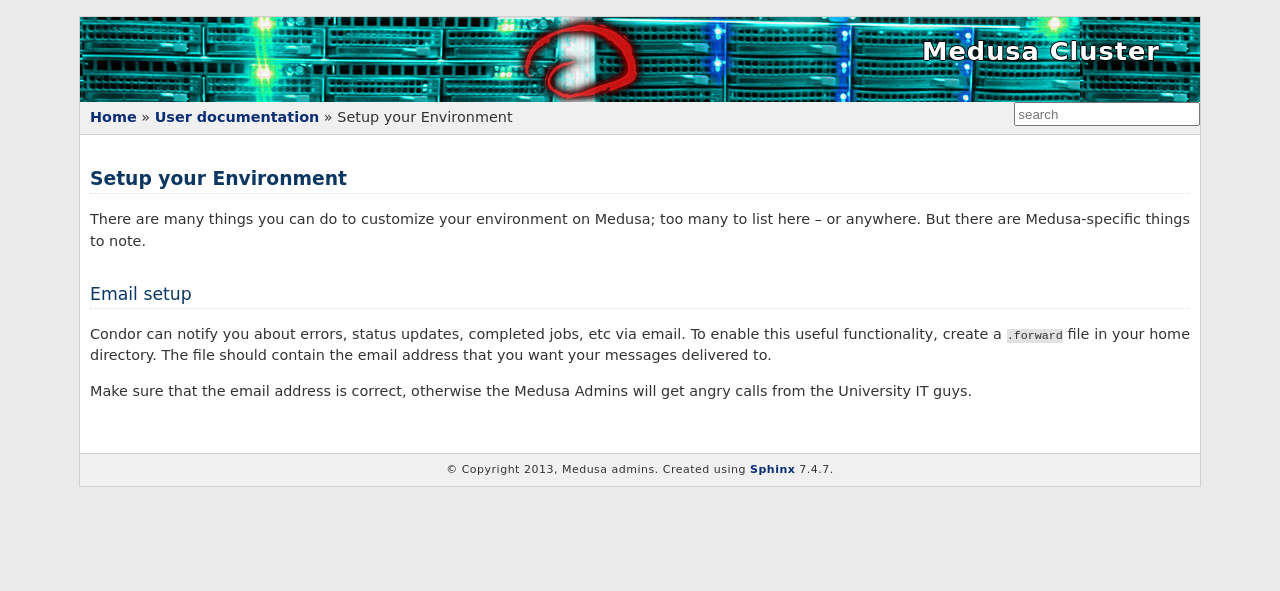
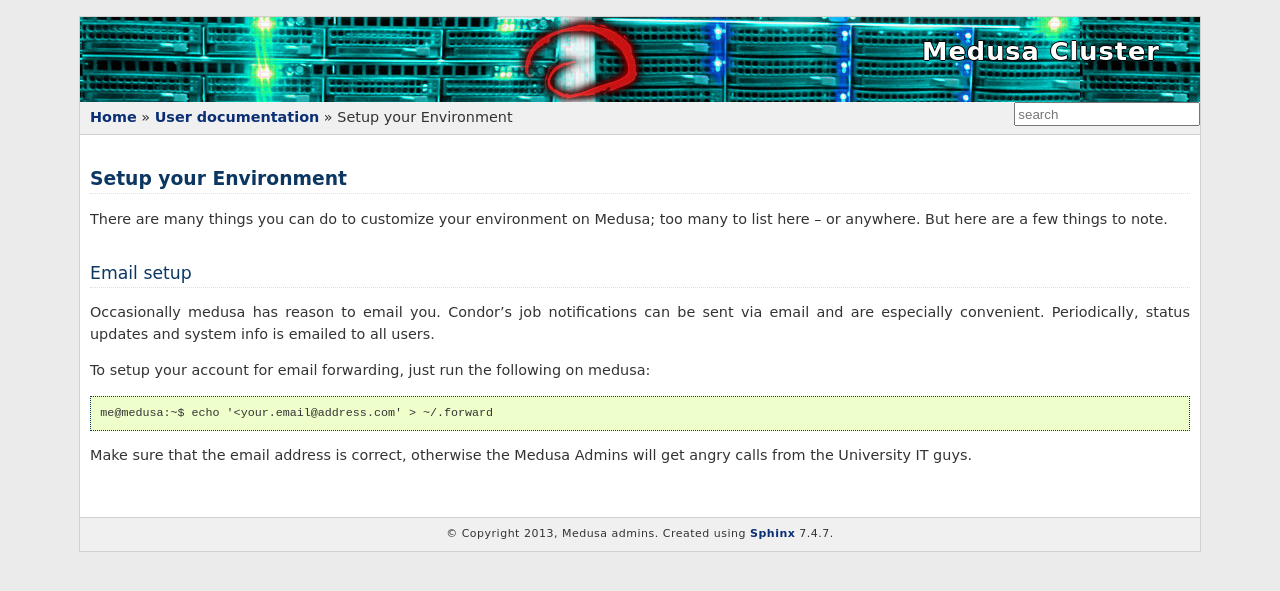
Before and after one commit to psychoinformatics-de/ipsy-docs, a Sphinx documentation site: the page built from source/userdoc/setup_environment.rst, in a window 1280 px wide. Shown: the top 591 px of the page. Built offline with Sphinx 7.4.7, drawn with Linux system fonts in a browser that asks for light colours; formulas are drawn with MathJax 3.

Commit message:
Update info about .forward files

```diff
--- a/source/userdoc/setup_environment.rst
+++ b/source/userdoc/setup_environment.rst
@@ -5,13 +5,17 @@
 Setup your Environment
 **********************
 There are many things you can do to customize your environment on Medusa; too many
-to list here -- or anywhere. But there are Medusa-specific things to note.
+to list here -- or anywhere. But here are a few things to note.
 
 Email setup
 ===========
-Condor can notify you about errors, status updates, completed jobs, etc via email.
-To enable this useful functionality, create a ``.forward`` file in your home directory.
-The file should contain the email address that you want your messages delivered to.
+Occasionally medusa has reason to email you. Condor's job notifications can be
+sent via email and are especially convenient. Periodically, status updates
+and system info is emailed to all users.
+
+To setup your account for email forwarding, just run the following on medusa::
+
+  me@medusa:~$ echo '<your.email@address.com' > ~/.forward
 
 Make sure that the email address is correct, otherwise the Medusa Admins will get angry calls
 from the University IT guys.
```
